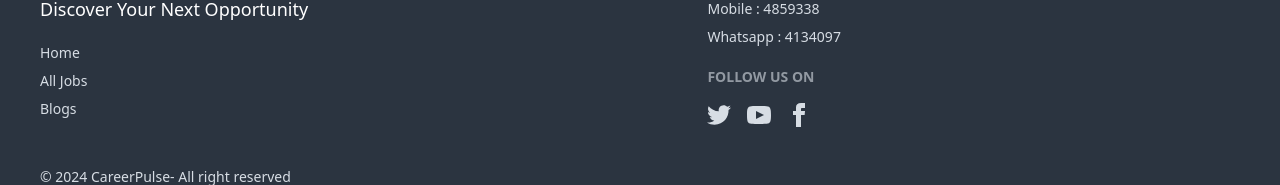
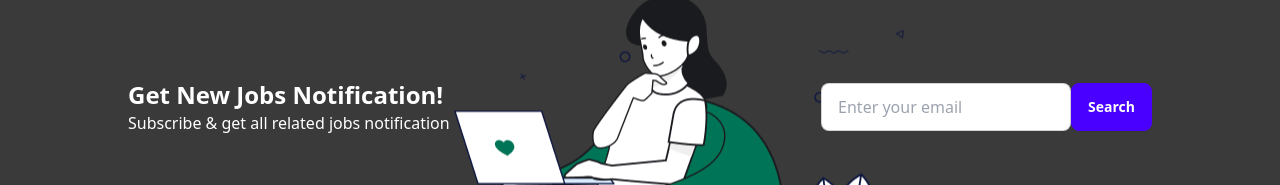
Before and after one commit to 2244jhalak/CareerPulse, a React (Vite) app: page / in a window 1280 px wide. Shown: the part 982-1167 px from the top of the page. Built offline with nearby package versions, Linux system fonts and the light colour scheme; no server answers.

Commit message:
Notification section added

```diff
--- a/src/components/Home/Home.jsx
+++ b/src/components/Home/Home.jsx
@@ -1,6 +1,7 @@
 
 import Banner from "../Banner/Banner";
 import JobCategories from "../JobCategories/JobCategories";
+import Notification from "../Notification/Notification";
 
 
 const Home = () => {
@@ -10,6 +11,7 @@ const Home = () => {
         <div>
             <Banner></Banner>
             <JobCategories></JobCategories>
+            <Notification></Notification>
 
         </div>
     );
--- /dev/null
+++ b/src/components/Notification/Notification.jsx
@@ -0,0 +1,30 @@
+import Image from '../../../src/assets/images/img.png'
+
+const Notification = () => {
+    const backgroundStyle = {
+        backgroundImage: `url(${Image})`,
+        backgroundSize: 'auto',
+        backgroundRepeat: 'no-repeat',
+        backgroundPosition: 'center',
+        /* You can add more background properties here if needed */
+      };
+    return (
+        <div style={backgroundStyle} className="flex lg:flex-row md:flex-col flex-col items-center bg-[#3b3a3a] rounded-lg lg:py-56 lg:px-32 md:pt-5 pt-5 md:pb-96 pb-96 my-10">
+            <div className="text-white lg:flex-1">
+                <h3 className="text-2xl font-semibold">Get New Jobs Notification!</h3>
+                <p>Subscribe & get all related jobs notification</p>
+            </div>
+            <div className="flex">
+
+                 <input id="search" type="text" placeholder="Enter your email" className="input input-bordered w-[250px] max-w-xs" />
+                 <button className="btn btn-primary text-white font-semibold">Search</button>
+
+
+
+            </div>
+
+        </div>
+    );
+};
+
+export default Notification;
```
Also changed, not shown: src/assets/images/img.png (added).
